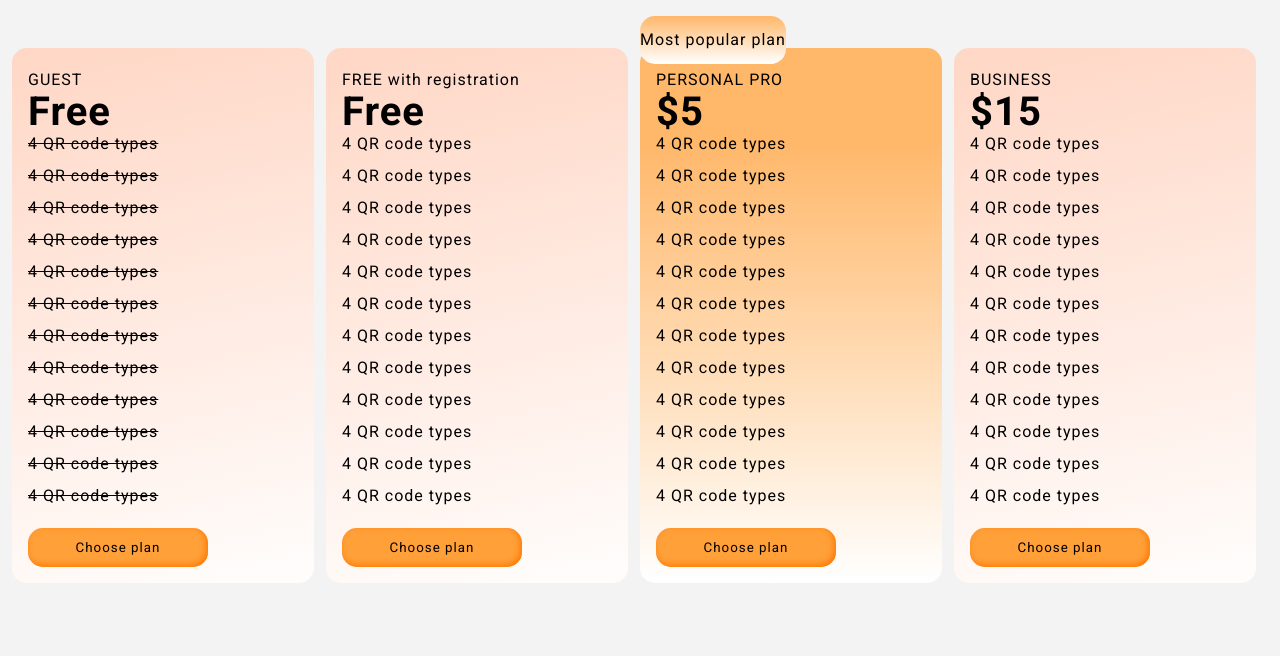
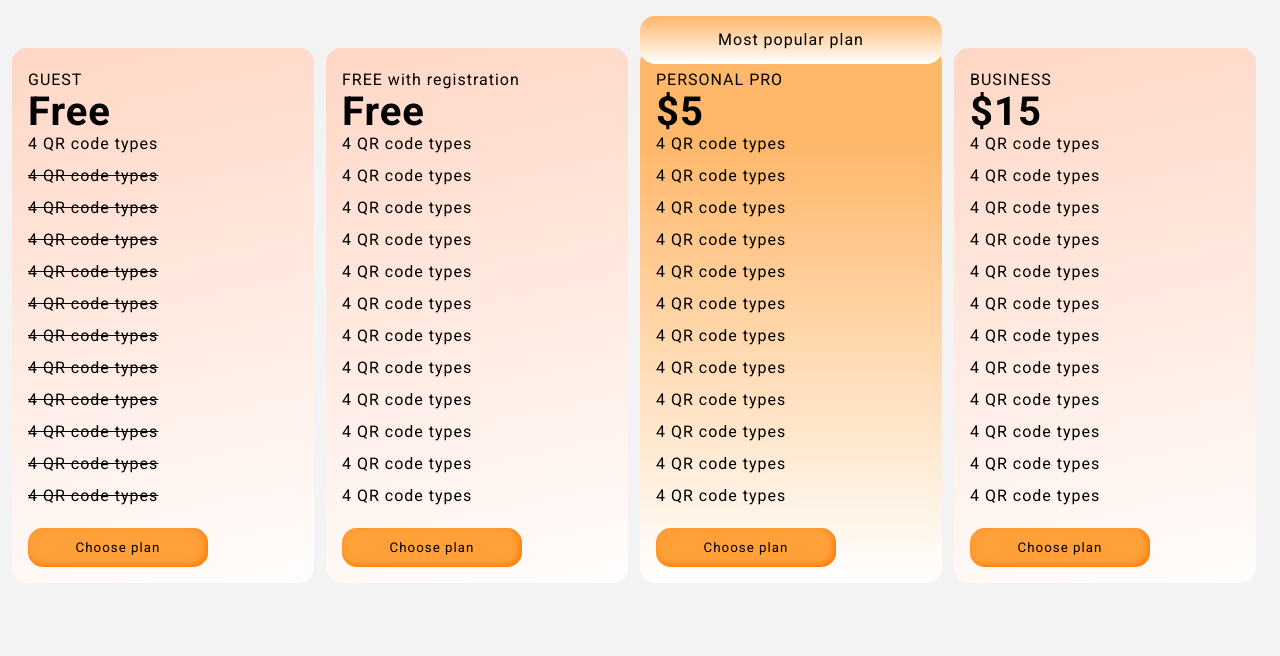
Before and after one commit to RMI11/Bolt_Public-Section, a plain HTML site: page index.html in a window 1280 px wide. Shown: the part 3420-4076 px from the top of the page. Drawn offline with Linux system fonts and the light colour scheme.

Commit message:
first commit

```diff
--- a/style.css
+++ b/style.css
@@ -281,13 +281,12 @@ nav {
     top: -2rem;
     left: 0;
     background: linear-gradient(180deg, #FFB769 0%, #FFFFFF 100%);
-    width: 10
-    0%;
+    width: 100%;
     border-radius: 15px;
     padding: .5rem 0;
 }
 
-.price_card:first-of-type > p:not(:first-of-type) {
+.price_card:first-of-type > p:not(:nth-last-of-type(n+12)) {
     text-decoration: line-through;
 }
 
```
